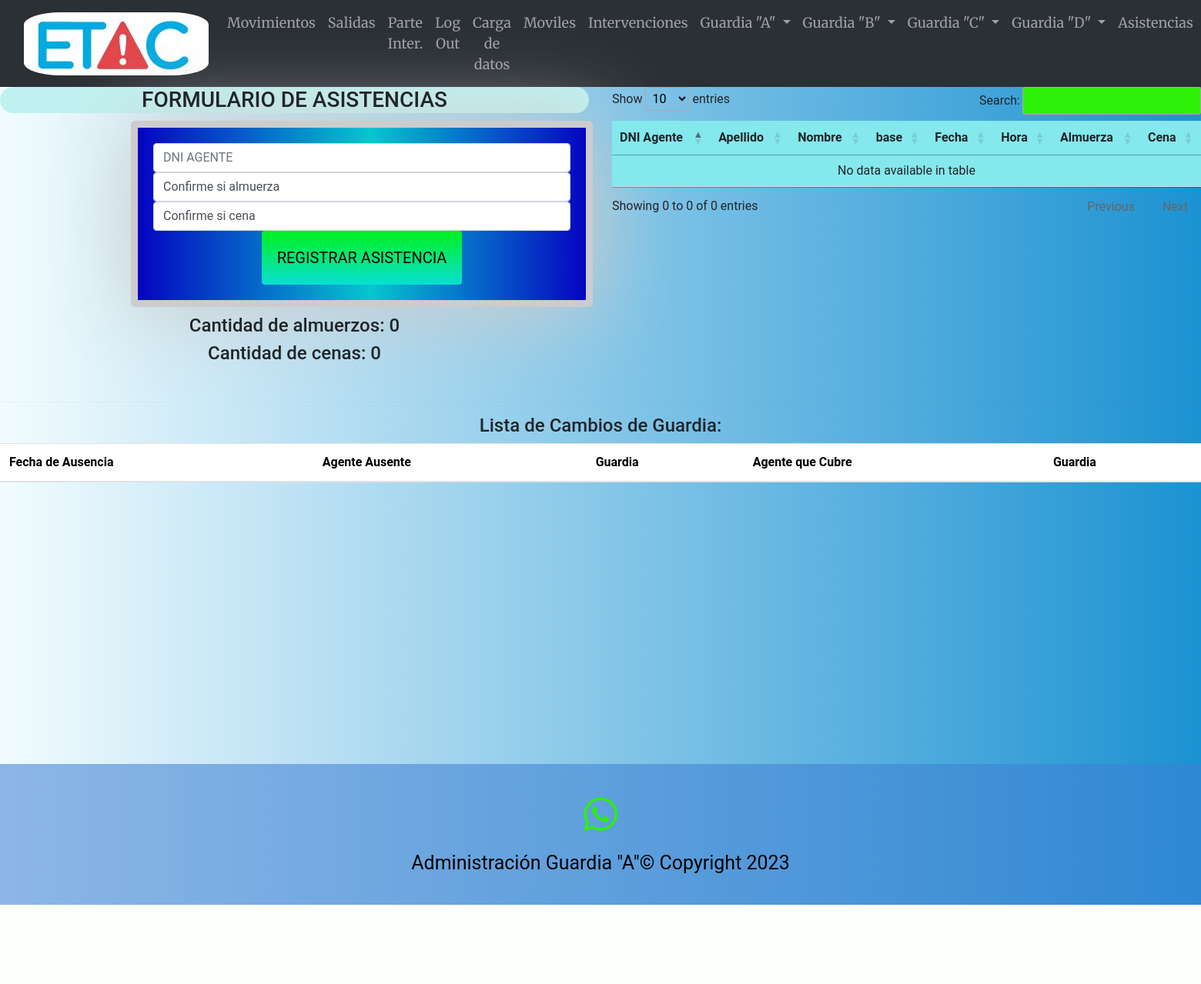
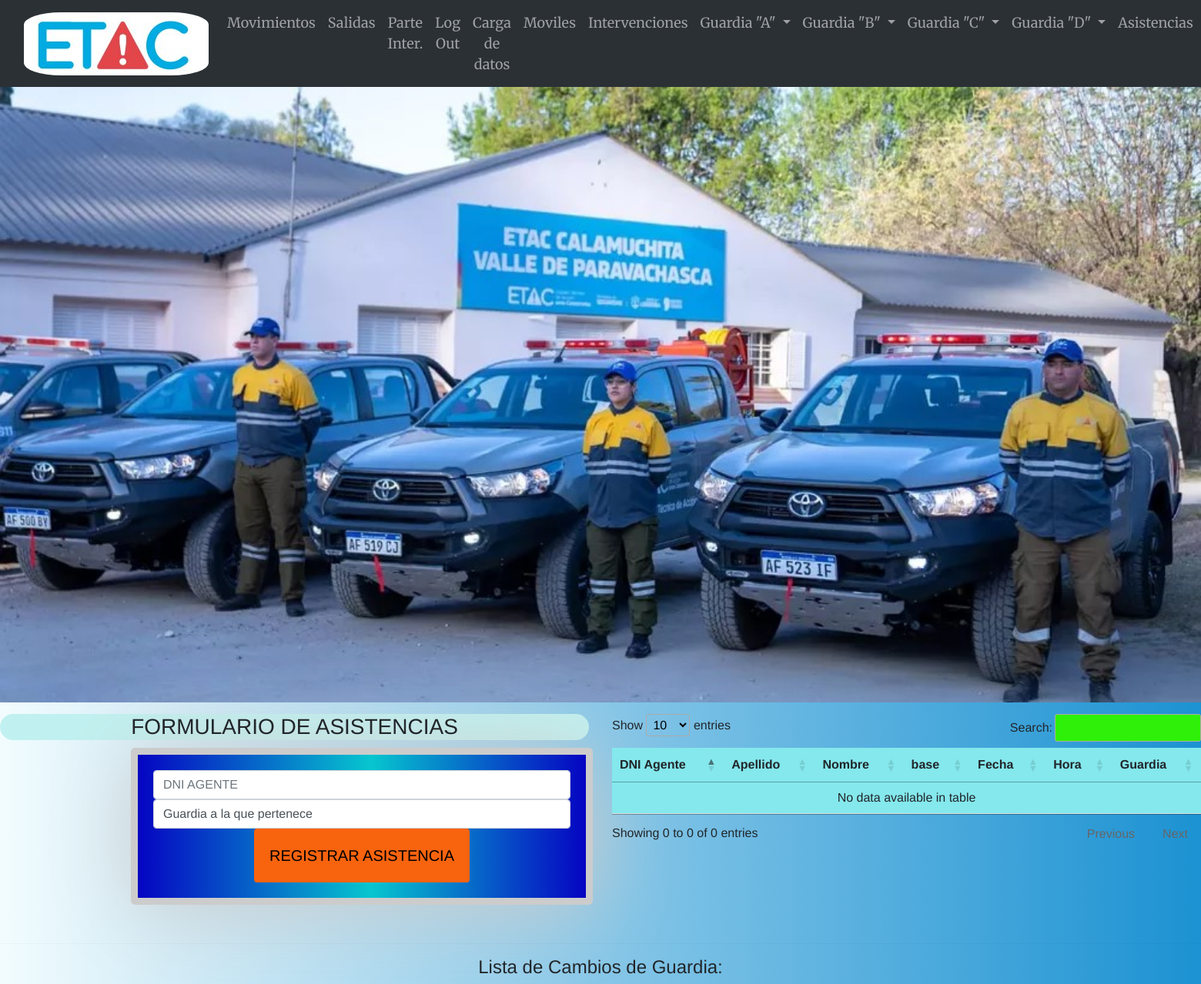
Before and after one commit to aleakd/BASEDEDATOSETAC, a Flask app: page /asistencias in a window 1560 px wide. Shown: the top 1279 px of the page at 77% size. Before the commit the page ends 1176 px from the top, so only its background shows below. Run offline with Flask 3, Linux system fonts and the light colour scheme; a user stored in the database is signed in; tables that the repository leaves empty hold one stand-in row (values such as "Sample post"); lists and menus that the app fills with data are empty; some libraries are stand-ins or nearby versions; some web fonts are replaced.

Commit message:
se agrega pdf digital para intervenciones, boton copiar para los partes de salida y cambio foto portada, grafico de barra y mejoras en fuente y colores

```diff
--- a/main.py
+++ b/main.py
@@ -479,7 +479,7 @@
             return redirect(url_for("index"))
 
         almuerza = request.form['almuerza']
-        cena = request.form['cena']
+
 
 
 
@@ -488,7 +488,7 @@
             fecha=fecha_actual,
             hora=hora_actual_str,
             almuerza=almuerza,
-            cena=cena
+
         )
         db.session.add(asistencia)
         db.session.commit()
--- a/static/style.css
+++ b/static/style.css
@@ -3,17 +3,30 @@
 background: -webkit-linear-gradient(to right, #f2fcfe, #1c92d2);  /* Chrome 10-25, Safari 5.1-6 */
 background: linear-gradient(to right, #f2fcfe, #1c92d2); /* W3C, IE 10+/ Edge, Firefox 16+, Chrome 26+, Opera 12+, Safari 7+ */
 text-align:center;
-font-family:"Roboto";
+font-family:"Helvetica";
 }
 
 
 /* Establece la imagen como fondo de pantalla solo en el cuerpo de index.html */
 body#index-body {
-  background-image: url("../static/img/baseag.jpg");
+  background-image: url("../static/img/pajaro.jpg");
   background-size: cover;
   background-repeat: no-repeat;
   background-attachment: fixed;
+  background-position:top;
+  }
+
+.portada_asistencia {
+    background-image: url("../static/img/cala.jpg");
+    background-size: cover; /* Asegura que la imagen cubra todo el contenedor */
+    background-attachment: fixed; /* Fija la imagen de fondo en su lugar */
+    background-position: center; /* Centra la imagen */
+    background-repeat: no-repeat; /* Evita que la imagen se repita */
+    height: 100vh; /* Ajusta la altura al 100% de la ventana */
+    width: 100%; /* Asegura que la imagen ocupe todo el ancho */
+    margin-bottom:15px;
 }
+
 
 #div_parte {
   background-image: url("../static/img/foto1.jpg");
@@ -33,16 +46,18 @@
 }
 
 .titulo_index{
-font-family:"Roboto Slab";
+font-family:"Helvetic";
 font-size:70px;
+margin: 10px 50px;
 padding:50px;
 color: #FCFAFA;
-background-color:#3f80d58f;
- border-radius: 20%;
+text-shadow: 1px 1px 0 #000, -1px -1px 0 #000, 1px -1px 0 #000, -1px 1px 0 #000;
+background-color:hwb(31 20% 9% / 0.46);
+border-radius: 20%;
 }
 .subtitulo_index{
 color: #FCFAFA;
-background-color:#3f80d58f;
+background-color:hwb(31 20% 9% / 0.46);
 
 
 }
@@ -90,8 +105,7 @@
 
 /* Estilos para el botón del formulario */
 button[type=submit] {
- background: rgb(8,223,211);
-background: linear-gradient(0deg, rgba(8,223,211,1) 0%, rgba(0,241,29,1) 100%);
+ background:#f8630e;
   color: black;
   padding: 20px 20px;
   border: none;
@@ -248,3 +262,7 @@
 .indumetaria{
 padding-top:300px;
 }
+
+#grafico_moviles{
+background-color:#f2f8f9;
+margin:80px;}
--- a/templates/asistencias.html
+++ b/templates/asistencias.html
@@ -1,10 +1,15 @@
 {% extends "base.html" %}
 {% block content %}
+<div class="portada_asistencia">
 
+</div>
+
+<!--
 <audio autoplay loop>
   <source src="/static/archivos/vivalapatria.mp3" type="audio/mpeg">
   Tu navegador no soporta la etiqueta de audio.
 </audio>
+!-->
 
 <script>
   function confirmSubmit() {
@@ -25,24 +30,26 @@
         <input type="number" class="form-control" name="dni_agente" placeholder="DNI AGENTE" required="required" />
 
         <select class="form-control" name="almuerza" placeholder="ALMUERZA" required="required">
-              <option value="" disabled selected>Confirme si almuerza</option>
-            <option value="SI">SI</option>
-            <option value="NO">NO</option>
+              <option value="" disabled selected>Guardia a la que pertenece</option>
+            <option value="A">A</option>
+            <option value="B">B</option>
+            <option value="C">C</option>
 
         </select>
-
+<!--
         <select class="form-control" name="cena" placeholder="CENA" required="required">
               <option value="" disabled selected>Confirme si cena</option>
             <option value="SI">SI</option>
             <option value="NO">NO</option>
 
         </select>
+!-->
 
 
          <button type="submit" name="parte_salida" class="btn btn-primary btn-lg">REGISTRAR ASISTENCIA</button>
         </form>
 
-          </div>
+      </div>
 
 
       <div class="col-lg-6 col-md-12">
@@ -57,8 +64,8 @@
             <th>base</th>
             <th>Fecha</th>
             <th>Hora</th>
-            <th>Almuerza</th>
-            <th>Cena</th>
+            <th>Guardia</th>
+
         </tr>
         </thead>
         <tbody>
@@ -74,7 +81,7 @@
             <td>{{ asistencia.fecha }}</td>
             <td>{{ asistencia.hora }}</td>
             <td>{{ asistencia.almuerza }}</td>
-            <td>{{ asistencia.cena }}</td>
+
 
         </tr>
         {% endif %}
@@ -89,13 +96,13 @@
     </div>
 </section>
 
-<div class="row">
+<!--<div class="row">
          <div class="col-lg-6">
             <h4>Cantidad de almuerzos: {{ almuerza_si_count }}</h4>
 
             <h4>Cantidad de cenas: {{ cena_si_count }}</h4>
          </div>
-      </div>
+      </div>!-->
 
 <br>
 
--- a/templates/base.html
+++ b/templates/base.html
@@ -22,6 +22,10 @@
   </script>
 
    <link rel="stylesheet" href="https://stackpath.bootstrapcdn.com/bootstrap/4.5.2/css/bootstrap.min.css">
+
+
+
+    <script src="https://cdn.jsdelivr.net/npm/chart.js"></script>
 
 
   <link rel="stylesheet" href="{{ url_for('static', filename='style.css') }}">
```
Also changed, not shown: templates/index.html (+50 -6 lines), templates/salidas.html (+32 -2 lines), instance/guardiaA.db.
